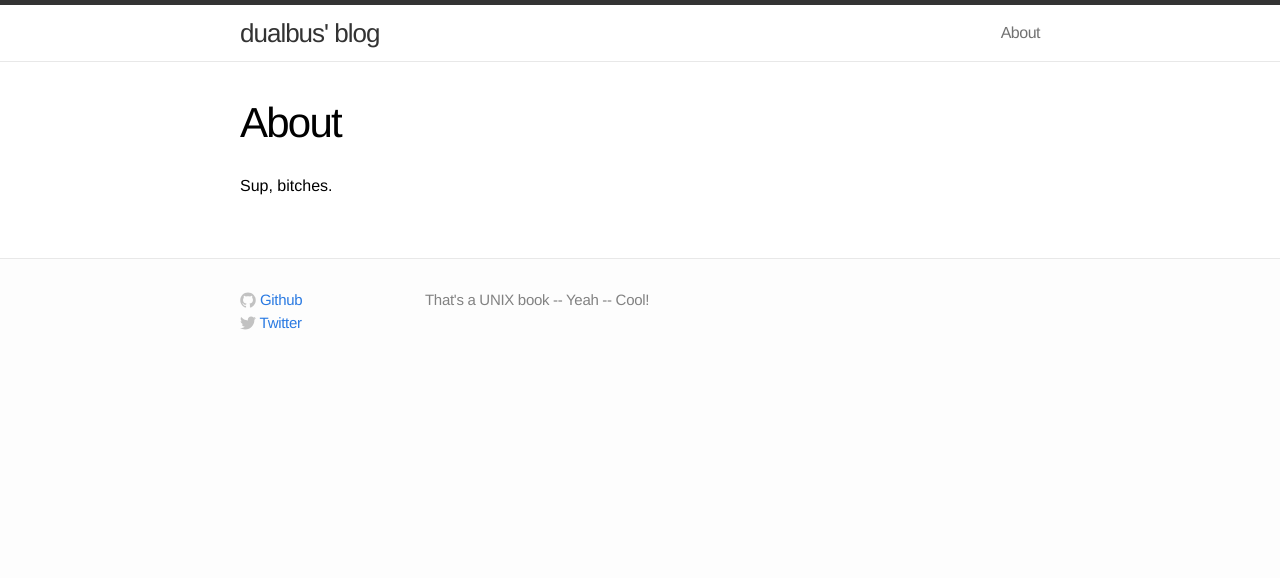
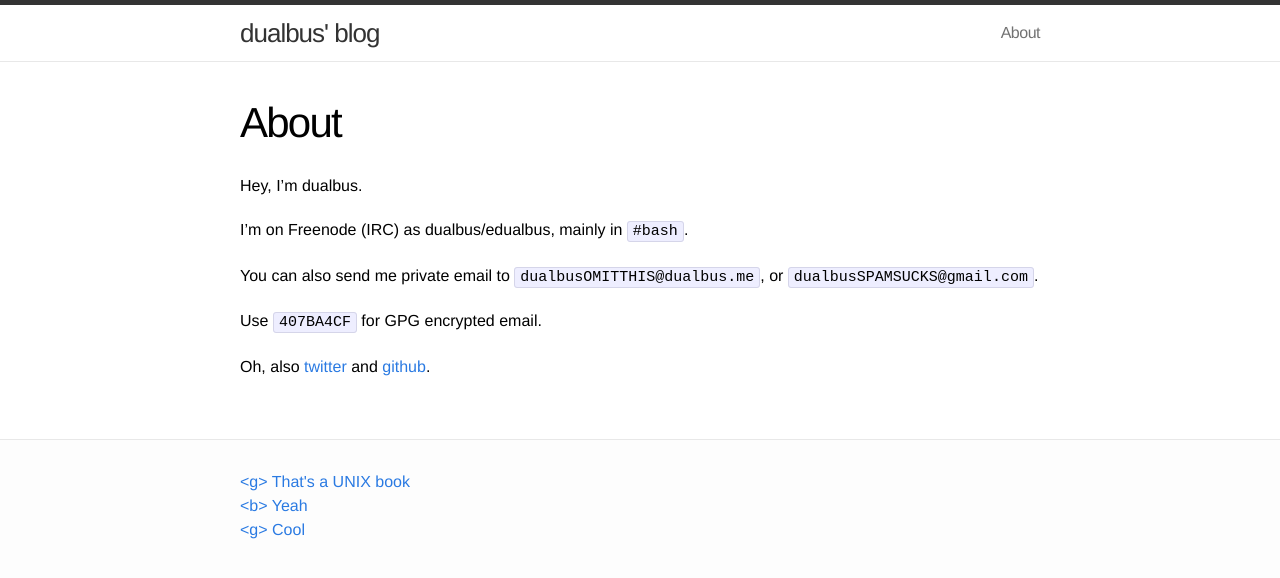
Before and after one commit to dualbus/dualbus.me, a Jekyll site: the page built from about.md, in a window 1280 px wide. Shown: the top 578 px of the page. Built offline with Jekyll 4.4.1, drawn with Linux system fonts in a browser that asks for light colours.

Commit message:
Anyone uses this?

```diff
--- a/_config.yml
+++ b/_config.yml
@@ -1,6 +1,6 @@
 # Site settings
 title: dualbus' blog
-description: "That's a UNIX book -- Yeah -- Cool!"
+description: "For great justice!"
 baseurl: ""
 url: "https://dualbus.me"
 twitter_username: dualbus
--- a/_includes/footer.html
+++ b/_includes/footer.html
@@ -1,52 +1,17 @@
 <footer class="site-footer">
 
   <div class="wrap">
-
-    <div class="footer-col-2 column">
-      <ul>
-        {% if site.github_username %}<li>
-          <a href="https://github.com/{{ site.github_username }}">
-            <span class="icon github">
-              <svg version="1.1" class="github-icon-svg" xmlns="http://www.w3.org/2000/svg" xmlns:xlink="http://www.w3.org/1999/xlink" x="0px" y="0px"
-                 viewBox="0 0 16 16" enable-background="new 0 0 16 16" xml:space="preserve">
-                <path fill-rule="evenodd" clip-rule="evenodd" fill="#C2C2C2" d="M7.999,0.431c-4.285,0-7.76,3.474-7.76,7.761
-                c0,3.428,2.223,6.337,5.307,7.363c0.388,0.071,0.53-0.168,0.53-0.374c0-0.184-0.007-0.672-0.01-1.32
-                c-2.159,0.469-2.614-1.04-2.614-1.04c-0.353-0.896-0.862-1.135-0.862-1.135c-0.705-0.481,0.053-0.472,0.053-0.472
-                c0.779,0.055,1.189,0.8,1.189,0.8c0.692,1.186,1.816,0.843,2.258,0.645c0.071-0.502,0.271-0.843,0.493-1.037
-                C4.86,11.425,3.049,10.76,3.049,7.786c0-0.847,0.302-1.54,0.799-2.082C3.768,5.507,3.501,4.718,3.924,3.65
-                c0,0,0.652-0.209,2.134,0.796C6.677,4.273,7.34,4.187,8,4.184c0.659,0.003,1.323,0.089,1.943,0.261
-                c1.482-1.004,2.132-0.796,2.132-0.796c0.423,1.068,0.157,1.857,0.077,2.054c0.497,0.542,0.798,1.235,0.798,2.082
-                c0,2.981-1.814,3.637-3.543,3.829c0.279,0.24,0.527,0.713,0.527,1.437c0,1.037-0.01,1.874-0.01,2.129
-                c0,0.208,0.14,0.449,0.534,0.373c3.081-1.028,5.302-3.935,5.302-7.362C15.76,3.906,12.285,0.431,7.999,0.431z"/>
-              </svg>
-            </span>
-            <span class="username">Github</span>
+    <div class="footer-col-4 column">
+      <p class="text">
+          <a href="https://www.youtube.com/watch?v=hjjydz40rNI">
+            <div>
+            &lt;g&gt; That&apos;s a UNIX book<br>
+            &lt;b&gt; Yeah<br>
+            &lt;g&gt; Cool
+            </div>
           </a>
-        </li>{% endif %}
-        {% if site.twitter_username %}<li>
-          <a href="https://twitter.com/{{ site.twitter_username }}">
-            <span class="icon twitter">
-              <svg version="1.1" class="twitter-icon-svg" xmlns="http://www.w3.org/2000/svg" xmlns:xlink="http://www.w3.org/1999/xlink" x="0px" y="0px"
-                 viewBox="0 0 16 16" enable-background="new 0 0 16 16" xml:space="preserve">
-                <path fill="#C2C2C2" d="M15.969,3.058c-0.586,0.26-1.217,0.436-1.878,0.515c0.675-0.405,1.194-1.045,1.438-1.809
-                c-0.632,0.375-1.332,0.647-2.076,0.793c-0.596-0.636-1.446-1.033-2.387-1.033c-1.806,0-3.27,1.464-3.27,3.27
-                c0,0.256,0.029,0.506,0.085,0.745C5.163,5.404,2.753,4.102,1.14,2.124C0.859,2.607,0.698,3.168,0.698,3.767
-                c0,1.134,0.577,2.135,1.455,2.722C1.616,6.472,1.112,6.325,0.671,6.08c0,0.014,0,0.027,0,0.041c0,1.584,1.127,2.906,2.623,3.206
-                C3.02,9.402,2.731,9.442,2.433,9.442c-0.211,0-0.416-0.021-0.615-0.059c0.416,1.299,1.624,2.245,3.055,2.271
-                c-1.119,0.877-2.529,1.4-4.061,1.4c-0.264,0-0.524-0.015-0.78-0.046c1.447,0.928,3.166,1.469,5.013,1.469
-                c6.015,0,9.304-4.983,9.304-9.304c0-0.142-0.003-0.283-0.009-0.423C14.976,4.29,15.531,3.714,15.969,3.058z"/>
-              </svg>
-            </span>
-            <span class="username">Twitter</span>
-          </a>
-        </li>{% endif %}
-      </ul>
+      </p>
     </div>
-
-    <div class="footer-col-4 column">
-      <p class="text">{{ site.description }}</p>
-    </div>
-
   </div>
 
 </footer>
--- a/about.md
+++ b/about.md
@@ -4,4 +4,14 @@ title: About
 permalink: /about/
 ---
 
-Sup, bitches.
+Hey, I'm dualbus.
+
+I'm on Freenode (IRC) as dualbus/edualbus, mainly in `#bash`.
+
+You can also send me private email to `dualbusOMITTHIS@dualbus.me`, or
+`dualbusSPAMSUCKS@gmail.com`.
+
+Use `407BA4CF` for GPG encrypted email.
+
+Oh, also [twitter](https://twitter.com/dualbus) and
+[github](https://github.com/dualbus).
```
